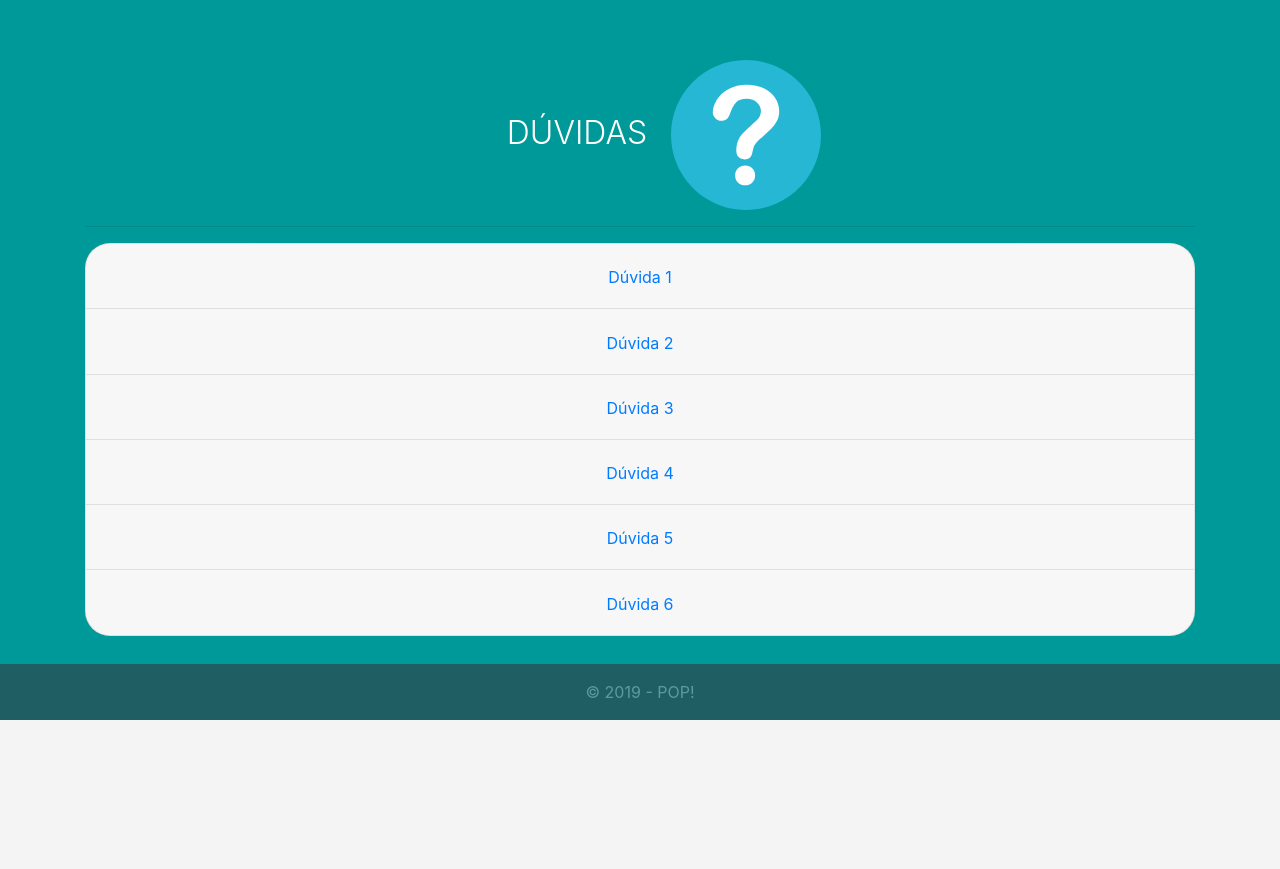
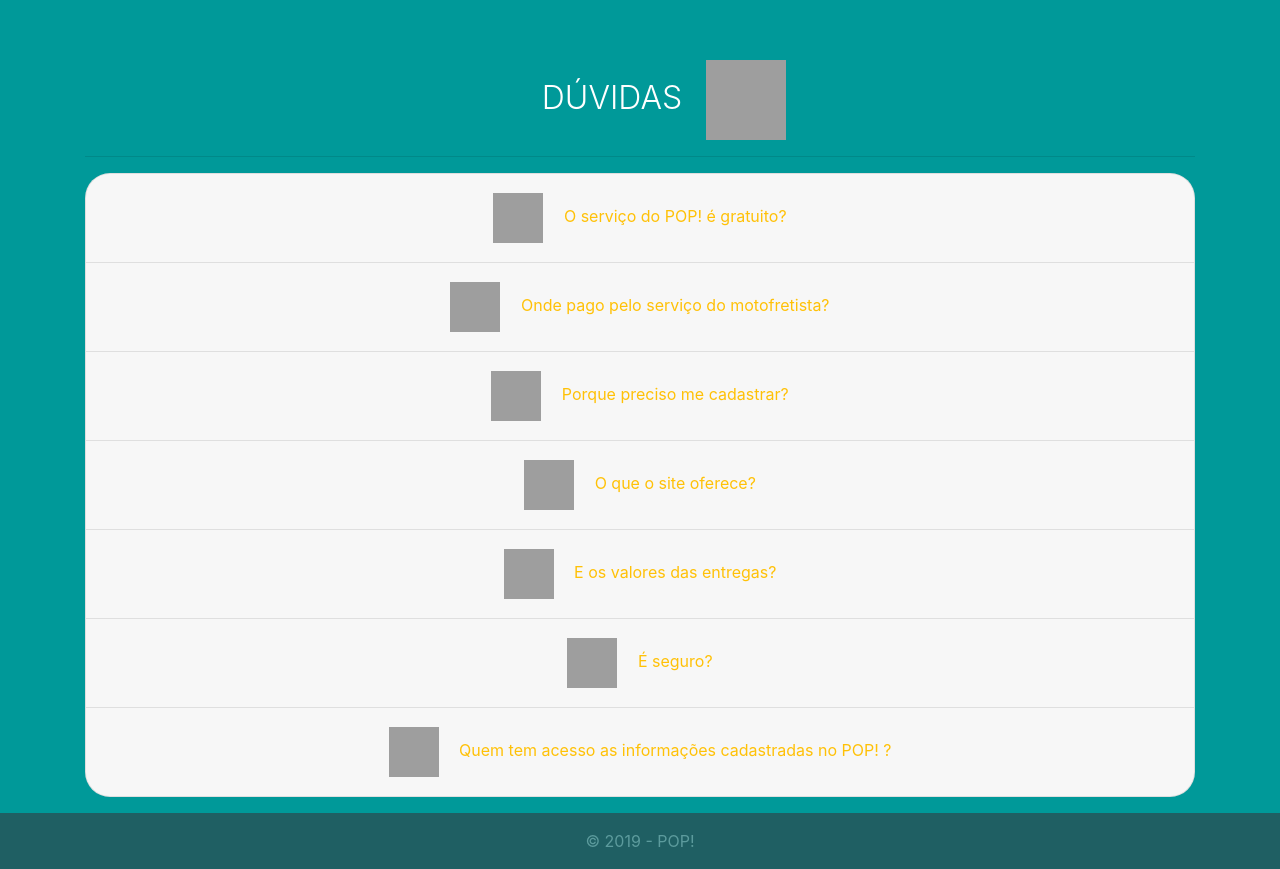
Before and after one commit to loraine-rodrigues/SitePOP, a PHP site: page /duvidas.php in a window 1280 px wide. Shown: the part 80-949 px from the top of the page. Before the commit the page ends 800 px from the top, so only its background shows below. Run offline with PHP 8.4, Linux system fonts and the light colour scheme; grey boxes are pictures that could not be loaded.

Commit message:
Add files via upload

```diff
--- a/duvidas.php
+++ b/duvidas.php
@@ -3,23 +3,31 @@ $title = "DÚVIDAS";
 
 include 'header.php' ?>
 
+
+
 <div class="container text-center">
-            <h2 class="font-weight-light text-white ml-5">DÚVIDAS<img src="duvida.svg" width="150" height="150" class="align-middle ml-4"> </h2>
-            <hr/>
+
+    <h2 class="font-weight-light text-white ml-5">DÚVIDAS<img src="image/duvidas.png" width="80" height="80" class="align-middle ml-4"> </h2>
+    <hr />
 
     <div class="accordion mb-3">
         <!--DÚVIDA 1-->
         <div class="card">
             <div class="card-header">
                 <h2 class="mb-0">
-                            <button class="btn btn-link" type="button" data-toggle="collapse" data-target="#pergunta1">
-                                Dúvida 1
+                    <button class="btn btn-link text-warning" type="button" data-toggle="collapse" data-target="#pergunta1">
+                        <img src="image/duvida1.png" class="mr-3" width="50" height="50">
+                        O serviço do POP! é gratuito?
                     </button>
                 </h2>
             </div>
             <div id="pergunta1" class="collapse">
                 <div class="card-body">
-                            Anim pariatur cliche reprehenderit, enim eiusmod high life accusamus terry richardson ad squid. 3 wolf moon officia aute, non cupidatat skateboard dolor brunch. Food truck quinoa nesciunt laborum eiusmod. Brunch 3 wolf moon tempor, sunt aliqua put a bird on it squid single-origin coffee nulla assumenda shoreditch et. Nihil anim keffiyeh helvetica, craft beer labore wes anderson cred nesciunt sapiente ea proident. Ad vegan excepteur butcher vice lomo. Leggings occaecat craft beer farm-to-table, raw denim aesthetic synth nesciunt you probably haven't heard of them accusamus labore sustainable VHS.
+                    O serviço de cadastros para motofretistas e clientes é gratuito.
+                    Se você tiver interesse em maiores recursos na plataforma entre em contato conosco e faça sua sugestão ;)
+
+                    -Só há pagamento de serviços na plataforma POP! caso você se cadastre em algum Plano PREMIUM que oferece maiores recursos na plataforma.
+
                 </div>
             </div>
         </div>
@@ -27,14 +35,16 @@ include 'header.php' ?>
         <div class="card">
             <div class="card-header">
                 <h2 class="mb-0">
-                            <button class="btn btn-link" type="button" data-toggle="collapse" data-target="#pergunta2">
-                                Dúvida 2
+                    <button class="btn btn-link text-warning" type="button" data-toggle="collapse" data-target="#pergunta2">
+                        <img src="image/credit-card.svg" width="50" height="50" class="mr-3">
+                        Onde pago pelo serviço do motofretista?
                     </button>
                 </h2>
             </div>
             <div id="pergunta2" class="collapse">
                 <div class="card-body">
-                            Anim pariatur cliche reprehenderit, enim eiusmod high life accusamus terry richardson ad squid. 3 wolf moon officia aute, non cupidatat skateboard dolor brunch. Food truck quinoa nesciunt laborum eiusmod. Brunch 3 wolf moon tempor, sunt aliqua put a bird on it squid single-origin coffee nulla assumenda shoreditch et. Nihil anim keffiyeh helvetica, craft beer labore wes anderson cred nesciunt sapiente ea proident. Ad vegan excepteur butcher vice lomo. Leggings occaecat craft beer farm-to-table, raw denim aesthetic synth nesciunt you probably haven't heard of them accusamus labore sustainable VHS.
+                    As negociações sobre a entrega e valores são feitas externamente entre você e o motofretista,
+                    através do contato fornecido por ele(a) na página (colocar link), sem interferência da plataforma POP!
                 </div>
             </div>
         </div>
@@ -42,14 +52,16 @@ include 'header.php' ?>
         <div class="card">
             <div class="card-header">
                 <h2 class="mb-0">
-                            <button class="btn btn-link" type="button" data-toggle="collapse" data-target="#pergunta3">
-                                Dúvida 3
+                    <button class="btn btn-link text-warning" type="button" data-toggle="collapse" data-target="#pergunta3">
+                        <img src="image/duvida3.png" width="50" height="50" class="mr-3">
+                        Porque preciso me cadastrar?
                     </button>
                 </h2>
             </div>
             <div id="pergunta3" class="collapse">
                 <div class="card-body">
-                            Anim pariatur cliche reprehenderit, enim eiusmod high life accusamus terry richardson ad squid. 3 wolf moon officia aute, non cupidatat skateboard dolor brunch. Food truck quinoa nesciunt laborum eiusmod. Brunch 3 wolf moon tempor, sunt aliqua put a bird on it squid single-origin coffee nulla assumenda shoreditch et. Nihil anim keffiyeh helvetica, craft beer labore wes anderson cred nesciunt sapiente ea proident. Ad vegan excepteur butcher vice lomo. Leggings occaecat craft beer farm-to-table, raw denim aesthetic synth nesciunt you probably haven't heard of them accusamus labore sustainable VHS.
+                    Para obter maiores informações profissionais sobre o motofretista é necessário cadastro.
+                    Assim promovemos ao motofretista mais segurança para exibir os dados apenas para pessoas que fazem parte do POP!
                 </div>
             </div>
         </div>
@@ -57,29 +69,34 @@ include 'header.php' ?>
         <div class="card">
             <div class="card-header">
                 <h2 class="mb-0">
-                            <button class="btn btn-link" type="button" data-toggle="collapse" data-target="#pergunta4">
-                                Dúvida 4
+                    <button class="btn btn-link text-warning" type="button" data-toggle="collapse" data-target="#pergunta4">
+                        <img src="image/duvida4.png" width="50" height="50" class="mr-3">
+                        O que o site oferece?
                     </button>
                 </h2>
             </div>
             <div id="pergunta4" class="collapse">
                 <div class="card-body">
-                            Anim pariatur cliche reprehenderit, enim eiusmod high life accusamus terry richardson ad squid. 3 wolf moon officia aute, non cupidatat skateboard dolor brunch. Food truck quinoa nesciunt laborum eiusmod. Brunch 3 wolf moon tempor, sunt aliqua put a bird on it squid single-origin coffee nulla assumenda shoreditch et. Nihil anim keffiyeh helvetica, craft beer labore wes anderson cred nesciunt sapiente ea proident. Ad vegan excepteur butcher vice lomo. Leggings occaecat craft beer farm-to-table, raw denim aesthetic synth nesciunt you probably haven't heard of them accusamus labore sustainable VHS.
-                        </div>
+                    O POP! oferece a motofretistas um meio para divulgarem suas informações profissionais de forma organizada e concentrada.
+                    Assim facilitamos a busca para clientes que precisam do serviço de motofrete. </div>
             </div>
         </div>
         <!--DÚVIDA 5-->
         <div class="card">
             <div class="card-header">
                 <h2 class="mb-0">
-                            <button class="btn btn-link" type="button" data-toggle="collapse" data-target="#pergunta5">
-                                Dúvida 5
+                    <button class="btn btn-link text-warning" type="button" data-toggle="collapse" data-target="#pergunta5">
+                        <img src="image/duvida5.png" width="50" height="50" class="mr-3">
+                        E os valores das entregas?
                     </button>
                 </h2>
             </div>
             <div id="pergunta5" class="collapse">
                 <div class="card-body">
-                            Anim pariatur cliche reprehenderit, enim eiusmod high life accusamus terry richardson ad squid. 3 wolf moon officia aute, non cupidatat skateboard dolor brunch. Food truck quinoa nesciunt laborum eiusmod. Brunch 3 wolf moon tempor, sunt aliqua put a bird on it squid single-origin coffee nulla assumenda shoreditch et. Nihil anim keffiyeh helvetica, craft beer labore wes anderson cred nesciunt sapiente ea proident. Ad vegan excepteur butcher vice lomo. Leggings occaecat craft beer farm-to-table, raw denim aesthetic synth nesciunt you probably haven't heard of them accusamus labore sustainable VHS.
+                    Você pode negociar da maneira que achar melhor! O POP! acredita que você e o motofretista podem chegar a um acordo que seja vantajoso para ambos. Dessa forma permitimos a livre negociação entre vocês, sem taxas e prazos.
+
+                    -O POP! não interfere nas negociações. Qualquer transação de valores, negociação e pagamentos são de responsabilidade do Cliente e Motofretista.
+
                 </div>
             </div>
         </div>
@@ -87,14 +104,36 @@ include 'header.php' ?>
         <div class="card">
             <div class="card-header">
                 <h2 class="mb-0">
-                            <button class="btn btn-link" type="button" data-toggle="collapse" data-target="#pergunta6">
-                                Dúvida 6
+                    <button class="btn btn-link text-warning" type="button" data-toggle="collapse" data-target="#pergunta6">
+                        <img src="image/duvidas6.png" width="50" height="50" class="mr-3">
+                        É seguro?
                     </button>
                 </h2>
             </div>
             <div id="pergunta6" class="collapse">
                 <div class="card-body">
-                            Anim pariatur cliche reprehenderit, enim eiusmod high life accusamus terry richardson ad squid. 3 wolf moon officia aute, non cupidatat skateboard dolor brunch. Food truck quinoa nesciunt laborum eiusmod. Brunch 3 wolf moon tempor, sunt aliqua put a bird on it squid single-origin coffee nulla assumenda shoreditch et. Nihil anim keffiyeh helvetica, craft beer labore wes anderson cred nesciunt sapiente ea proident. Ad vegan excepteur butcher vice lomo. Leggings occaecat craft beer farm-to-table, raw denim aesthetic synth nesciunt you probably haven't heard of them accusamus labore sustainable VHS.
+
+                    Para se assegurarmos as informações fornecidas na plataforma solicitamos ao motofretista a documentação específica exigida pelo site e pela lei(colocar link) que regulamenta a profissão de motofrete.
+
+                    O pop! verifica e valida o cadastro após esse procedimento. Assim proporcionamos maior segurança para as pessoas que se cadastram e se conectam com os motofretistas para realizar as entregas.
+                </div>
+            </div>
+        </div>
+        <!--DÚVIDA 7-->
+        <div class="card">
+            <div class="card-header">
+                <h2 class="mb-0">
+                    <button class="btn btn-link text-warning" type="button" data-toggle="collapse" data-target="#pergunta7">
+                        <img src="image/duvidas7.png" width="50" height="50" class="mr-3">
+                        Quem tem acesso as informações cadastradas no POP! ?
+                    </button>
+                </h2>
+            </div>
+            <div id="pergunta7" class="collapse">
+                <div class="card-body">
+                    Aqueles que se cadastram no site tem acesso às informações públicas do motofretista. Além do Nome e contato,
+                    as pessoas cadastradas podem visualizar a região de atendimento, foto, e placa do veículo.
+
                 </div>
             </div>
         </div>
--- a/home.php
+++ b/home.php
@@ -61,7 +61,7 @@ include 'header.php' ?>
 
     }
 </style>
-<div class="ac_box">
+
     <div class="container">
         <div class="row">
             <div class=" mt-4 col-md-11 ">
@@ -148,7 +148,7 @@ include 'header.php' ?>
         </div>
     </div>
 
-</div>
+
 
 
 
```
Also changed, not shown: contato.php (+11 -6 lines), sobreNos.php (+35 -12 lines), termos.php (+5 -4 lines). Lines whose indentation alone changed are shown as unchanged.
